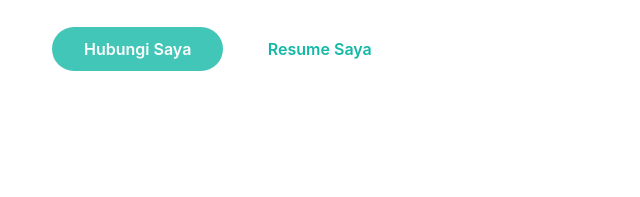
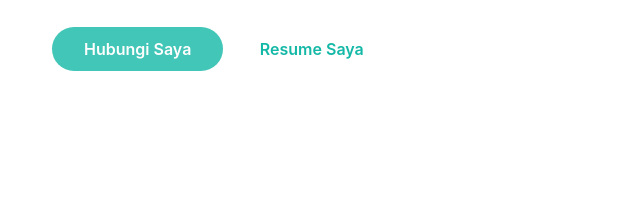
Before and after one commit to puji29/my-portofolio, a plain HTML site: page index.html in a window 1280 px wide. Shown: the part 339-536 px from the top of the page, 14-654 px from the left. Drawn offline with Linux system fonts and the light colour scheme.

Commit message:
fix gambar

```diff
--- a/index.html
+++ b/index.html
@@ -59,7 +59,7 @@
                     <p class="font-medium text-secondary mb-10 leading-relaxed"></p>
 
                     <a href="#contact" class="text-base font-semibold text-white bg-primary py-3 px-8 rounded-full hover:shadow-lg hover: opacity-80 transition duration-300 ease-in-out sm:mb-5 lg:mb-10">Hubungi Saya</a>
-                    <a href="assest/image/Puji Laksono cv.pdf" download="puji laksono cv.pdf" class="text-base font-semibold text-primary bg-slite-500 py-3 px-10 rounded-full hover:shadow-lg hover:opacity-80 transition duration-300 ease-in-out sm:mb-5 lg:mb-10">Resume Saya</a>
+                    <a href="assest/image/Puji Laksono cv.pdf" download="puji laksono cv.pdf" class="text-base font-semibold text-primary bg-slite-500 py-3 px-8 rounded-full hover:shadow-lg hover:opacity-80 transition duration-300 ease-in-out sm:mb-5 lg:mb-10">Resume Saya</a>
                 </div>
                 <div class="w-full self-end px-4 lg:w-1/2">
                     <div class="relative mt-10 lg:mt-9 lg:right-0">
```
